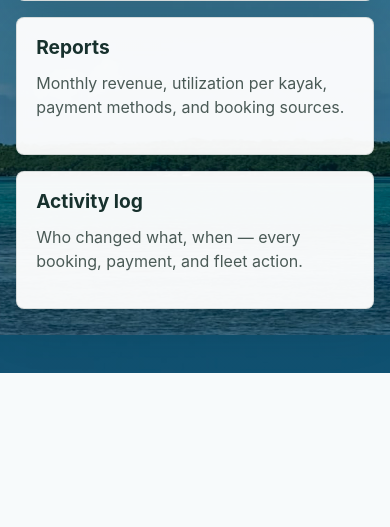
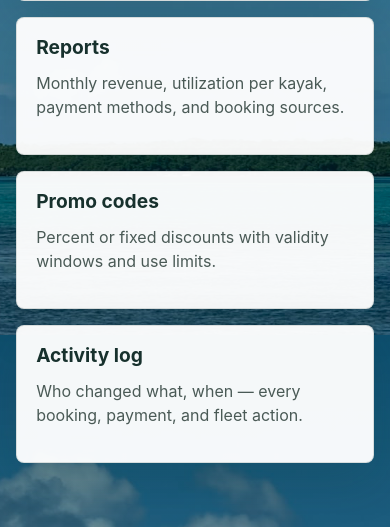
Before and after one commit to Hewish8/rental-platform, a Flask app: page /admin/more in a window 390 px wide; the page is wider, and only the part inside the window is pictured. Shown: the part 509-1036 px from the top of that part. Before the commit the page ends 882 px from the top of that part, so only its background shows below. Run offline with Flask 3, Linux system fonts and the light colour scheme; the visitor is signed in with stand-in values (Sample User, id 1); data comes from the database, SQL or seed files in the repository; parts of the project's set-up code (start-up, migrations or seed data) failed here and were passed over.

Commit message:
T31c: promo codes end to end
promo_codes table (percent/fixed, validity window, use limit,
enable/disable) managed from the More hub; public checkout gains an
optional promo field with live /api/promo preview that updates the
price summary, review step, and mobile bar. Discounts are recomputed
server-side at booking time inside the same transaction that
increments uses; bookings store promo_code + discount.

Co-Authored-By: Claude Fable 5 <noreply@anthropic.com>

```diff
--- a/app.py
+++ b/app.py
@@ -220,6 +220,22 @@ def init_db(database, owner_email=None, owner_password=None):
         )
         db.execute(
             """
+            CREATE TABLE IF NOT EXISTS promo_codes (
+                id INTEGER PRIMARY KEY AUTOINCREMENT,
+                code TEXT NOT NULL UNIQUE,
+                kind TEXT NOT NULL DEFAULT 'percent',
+                value INTEGER NOT NULL,
+                valid_from TEXT,
+                valid_to TEXT,
+                max_uses INTEGER,
+                uses INTEGER NOT NULL DEFAULT 0,
+                active INTEGER NOT NULL DEFAULT 1,
+                created_at TEXT NOT NULL
+            )
+            """
+        )
+        db.execute(
+            """
             CREATE TABLE IF NOT EXISTS customer_notes (
                 identity TEXT PRIMARY KEY,
                 note TEXT NOT NULL DEFAULT '',
@@ -312,6 +328,8 @@ def migrate_db(db):
         "checked_out_at": "ALTER TABLE bookings ADD COLUMN checked_out_at TEXT",
         "checked_in_at": "ALTER TABLE bookings ADD COLUMN checked_in_at TEXT",
         "cancelled_reason": "ALTER TABLE bookings ADD COLUMN cancelled_reason TEXT",
+        "promo_code": "ALTER TABLE bookings ADD COLUMN promo_code TEXT",
+        "discount": "ALTER TABLE bookings ADD COLUMN discount INTEGER NOT NULL DEFAULT 0",
     }
     for column, statement in migrations.items():
         if column not in columns:
@@ -623,12 +641,42 @@ def validate_booking_form(db, form):
     if len(values["notes"]) > 2000:
         errors["notes"] = "Please keep your message under 2000 characters."
 
+    values["promo_code"] = form.get("promo_code", "").strip().upper()
+
     return values, errors, kayak, booking_date
 
 
-def create_booking(db, kayak, start_date, end_date, values, source, party_size=1):
+def find_valid_promo(db, code):
+    """Returns (promo_row, error_message)."""
+    code = (code or "").strip().upper()
+    if not code:
+        return None, None
+    promo = db.execute("SELECT * FROM promo_codes WHERE code = ?", (code,)).fetchone()
+    today_iso = local_today().isoformat()
+    if promo is None or not promo["active"]:
+        return None, "That promo code is not valid."
+    if promo["valid_from"] and today_iso < promo["valid_from"]:
+        return None, "That promo code is not active yet."
+    if promo["valid_to"] and today_iso > promo["valid_to"]:
+        return None, "That promo code has expired."
+    if promo["max_uses"] and promo["uses"] >= promo["max_uses"]:
+        return None, "That promo code has been fully used."
+    return promo, None
+
+
+def promo_discount(promo, total):
+    if promo is None:
+        return 0
+    if promo["kind"] == "percent":
+        return min(total, round(total * promo["value"] / 100))
+    return min(total, promo["value"])
+
+
+def create_booking(db, kayak, start_date, end_date, values, source, party_size=1, promo=None):
     """Atomically create a booking. Returns (booking_id, booking) — id is None
     if the dates were taken between validation and insert."""
+    base_total = count_days(start_date, end_date) * kayak["price_per_day"]
+    discount = promo_discount(promo, base_total)
     booking = {
         "kayak_id": kayak["id"],
         "booking_reference": generate_booking_reference(),
@@ -638,7 +686,9 @@ def create_booking(db, kayak, start_date, end_date, values, source, party_size=1
         "start_date": start_date.isoformat(),
         "end_date": end_date.isoformat(),
         "notes": values.get("notes", ""),
-        "total_price": count_days(start_date, end_date) * kayak["price_per_day"],
+        "total_price": base_total - discount,
+        "discount": discount,
+        "promo_code": promo["code"] if promo else None,
     }
     for _attempt in range(2):
         try:
@@ -650,8 +700,9 @@ def create_booking(db, kayak, start_date, end_date, values, source, party_size=1
                 """
                 INSERT INTO bookings
                     (kayak_id, booking_reference, customer_name, customer_email, customer_phone,
-                     start_date, end_date, notes, total_price, source, party_size, created_at)
-                VALUES (?, ?, ?, ?, ?, ?, ?, ?, ?, ?, ?, ?)
+                     start_date, end_date, notes, total_price, discount, promo_code,
+                     source, party_size, created_at)
+                VALUES (?, ?, ?, ?, ?, ?, ?, ?, ?, ?, ?, ?, ?, ?)
                 """,
                 (
                     booking["kayak_id"],
@@ -663,11 +714,15 @@ def create_booking(db, kayak, start_date, end_date, values, source, party_size=1
                     booking["end_date"],
                     booking["notes"],
                     booking["total_price"],
+                    booking["discount"],
+                    booking["promo_code"],
                     source,
                     party_size,
                     datetime.now(timezone.utc).isoformat(timespec="seconds"),
                 ),
             )
+            if promo is not None:
+                db.execute("UPDATE promo_codes SET uses = uses + 1 WHERE id = ?", (promo["id"],))
             record_audit(db, "created", "booking", cursor.lastrowid, f"{booking['booking_reference']} via {source}")
             db.commit()
             return cursor.lastrowid, booking
@@ -683,9 +738,20 @@ def conflict_suggestions(db, kayak, booking_date):
     return nearest_available_dates(db, kayak["id"], booking_date)
 
 
+def promo_check():
+    db = get_db()
+    promo, error = find_valid_promo(db, request.args.get("code", ""))
+    if error or promo is None:
+        return jsonify({"valid": False, "error": error or "Enter a promo code."}), 200
+    return jsonify({"valid": True, "kind": promo["kind"], "value": promo["value"], "code": promo["code"]})
+
+
 def book():
     db = get_db()
     values, errors, kayak, booking_date = validate_booking_form(db, request.form)
+    promo, promo_error = find_valid_promo(db, values.get("promo_code"))
+    if promo_error:
+        errors["promo_code"] = promo_error
     if errors:
         suggestions = None
         if "already booked" in errors.get("booking_date", ""):
@@ -695,7 +761,7 @@ def book():
     start_date = booking_date
     end_date = booking_date
 
-    booking_id, booking = create_booking(db, kayak, start_date, end_date, values, source="online")
+    booking_id, booking = create_booking(db, kayak, start_date, end_date, values, source="online", promo=promo)
     if booking_id is None:
         errors["booking_date"] = "That kayak was just booked on this date. Please pick another date."
         return render_index(values, errors, 409, conflict_suggestions(db, kayak, booking_date))
@@ -1688,6 +1754,67 @@ def admin_customer_note():
 
 
 @admin_required
+def admin_promos():
+    db = get_db()
+    promos = db.execute("SELECT * FROM promo_codes ORDER BY active DESC, id DESC").fetchall()
+    return render_template("admin_promos.html", promos=promos)
+
+
+@admin_required
+def admin_promo_create():
+    db = get_db()
+    code = request.form.get("code", "").strip().upper()
+    kind = request.form.get("kind", "percent")
+    if kind not in ("percent", "fixed"):
+        kind = "percent"
+    try:
+        value = int(request.form.get("value", ""))
+        if value <= 0 or (kind == "percent" and value > 100):
+            raise ValueError
+    except ValueError:
+        flash("Value must be a positive number (1-100 for percent).", "error")
+        return redirect(url_for("admin_promos"))
+    if not code or not code.replace("-", "").isalnum():
+        flash("Code must be letters and numbers.", "error")
+        return redirect(url_for("admin_promos"))
+    max_uses = None
+    if request.form.get("max_uses"):
+        try:
+            max_uses = max(1, int(request.form["max_uses"]))
+        except ValueError:
+            max_uses = None
+    valid_from = request.form.get("valid_from") or None
+    valid_to = request.form.get("valid_to") or None
+    try:
+        db.execute(
+            "INSERT INTO promo_codes (code, kind, value, valid_from, valid_to, max_uses, created_at) VALUES (?, ?, ?, ?, ?, ?, ?)",
+            (code, kind, value, valid_from, valid_to, max_uses,
+             datetime.now(timezone.utc).isoformat(timespec="seconds")),
+        )
+    except sqlite3.IntegrityError:
+        flash("That code already exists.", "error")
+        return redirect(url_for("admin_promos"))
+    record_audit(db, "created", "promo", code, f"{kind} {value}")
+    db.commit()
+    flash(f"Promo code {code} created.", "success")
+    return redirect(url_for("admin_promos"))
+
+
+@admin_required
+def admin_promo_toggle(promo_id):
+    db = get_db()
+    promo = db.execute("SELECT * FROM promo_codes WHERE id = ?", (promo_id,)).fetchone()
+    if promo is None:
+        return redirect(url_for("admin_promos"))
+    new_state = 0 if promo["active"] else 1
+    db.execute("UPDATE promo_codes SET active = ? WHERE id = ?", (new_state, promo_id))
+    record_audit(db, "enabled" if new_state else "disabled", "promo", promo["code"])
+    db.commit()
+    flash(f"{promo['code']} {'enabled' if new_state else 'disabled'}.", "success")
+    return redirect(url_for("admin_promos"))
+
+
+@admin_required
 def admin_reports():
     db = get_db()
     month = request.args.get("month", local_today().strftime("%Y-%m"))
@@ -1826,6 +1953,7 @@ def create_app(config_overrides=None):
     app.add_url_rule("/", "index", index)
     app.add_url_rule("/assets/<path:filename>", "assets", assets)
     app.add_url_rule("/api/availability", "availability", availability)
+    app.add_url_rule("/api/promo", "promo_check", promo_check)
     app.add_url_rule("/book", "book", book, methods=["POST"])
     app.add_url_rule("/booking/<reference>", "booking_success", booking_success)
     app.add_url_rule("/booking/<reference>/calendar.ics", "booking_ics", booking_ics)
@@ -1839,6 +1967,9 @@ def create_app(config_overrides=None):
     app.add_url_rule("/admin/customers", "admin_customers", admin_customers)
     app.add_url_rule("/admin/customers/note", "admin_customer_note", admin_customer_note, methods=["POST"])
     app.add_url_rule("/admin/reports", "admin_reports", admin_reports)
+    app.add_url_rule("/admin/promos", "admin_promos", admin_promos)
+    app.add_url_rule("/admin/promos/new", "admin_promo_create", admin_promo_create, methods=["POST"])
+    app.add_url_rule("/admin/promos/<int:promo_id>/toggle", "admin_promo_toggle", admin_promo_toggle, methods=["POST"])
     app.add_url_rule("/admin/fleet", "admin_fleet", admin_fleet)
     app.add_url_rule("/admin/fleet/new", "admin_kayak_new", admin_kayak_save, methods=["POST"])
     app.add_url_rule("/admin/fleet/<int:kayak_id>/save", "admin_kayak_save", admin_kayak_save, methods=["POST"])
--- a/static/app.js
+++ b/static/app.js
@@ -63,17 +63,32 @@ function updateSelectionLine() {
   calendarSelection.innerHTML = `<strong>${prettyDate(selectedDate)}</strong> · ${name}<strong>${price}</strong>`;
 }
 
+let activePromo = null;
+
+function discountedTotal(rate) {
+  if (!activePromo) {
+    return rate;
+  }
+  const discount = activePromo.kind === "percent"
+    ? Math.min(rate, Math.round((rate * activePromo.value) / 100))
+    : Math.min(rate, activePromo.value);
+  return rate - discount;
+}
+
 function updateBookingSummary() {
   const card = currentKayakCard();
   const rate = card ? Number(card.dataset.kayakPrice) : 0;
+  const total = discountedTotal(rate);
   if (bookingBarPrice) {
-    bookingBarPrice.textContent = `Rs ${rate}`;
+    bookingBarPrice.textContent = `Rs ${total}`;
   }
   if (selectedDate) {
     if (priceSummary) {
       priceSummary.hidden = false;
-      summaryLine.textContent = `Rs ${rate} × 1 day`;
-      summaryTotal.textContent = `Rs ${rate}`;
+      summaryLine.textContent = activePromo
+        ? `Rs ${rate} × 1 day − ${activePromo.code}`
+        : `Rs ${rate} × 1 day`;
+      summaryTotal.textContent = `Rs ${total}`;
     }
     if (bookingBarMeta) {
       bookingBarMeta.textContent = prettyDate(selectedDate);
@@ -357,7 +372,7 @@ function setStep(step) {
 function fillReview() {
   const form = document.querySelector(".booking-form");
   const card = currentKayakCard();
-  const rate = card ? Number(card.dataset.kayakPrice) : 0;
+  const rate = card ? discountedTotal(Number(card.dataset.kayakPrice)) : 0;
   document.querySelector("#reviewKayak").textContent = card ? card.dataset.kayakName : "";
   document.querySelector("#reviewDate").textContent = selectedDate ? prettyDate(selectedDate) : "";
   document.querySelector("#reviewName").textContent = form.customer_name.value.trim();
@@ -425,3 +440,38 @@ document.querySelectorAll(".date-chip").forEach((chip) => {
     loadAvailability();
   });
 });
+
+
+// Promo code live check
+const promoInput = document.querySelector("#promoCode");
+const promoStatus = document.querySelector("#promoStatus");
+
+promoInput?.addEventListener("blur", async () => {
+  const code = promoInput.value.trim();
+  if (!code) {
+    activePromo = null;
+    promoStatus.hidden = true;
+    updateBookingSummary();
+    return;
+  }
+  try {
+    const response = await fetch(`/api/promo?code=${encodeURIComponent(code)}`);
+    const data = await response.json();
+    promoStatus.hidden = false;
+    if (data.valid) {
+      activePromo = data;
+      promoStatus.textContent = data.kind === "percent"
+        ? `✓ ${data.code}: ${data.value}% off`
+        : `✓ ${data.code}: Rs ${data.value} off`;
+      promoStatus.className = "promo-status is-valid";
+    } else {
+      activePromo = null;
+      promoStatus.textContent = data.error;
+      promoStatus.className = "promo-status is-invalid";
+    }
+  } catch (error) {
+    activePromo = null;
+    promoStatus.hidden = true;
+  }
+  updateBookingSummary();
+});
--- a/static/styles.css
+++ b/static/styles.css
@@ -2439,3 +2439,17 @@ dd,
     grid-template-columns: 1fr;
   }
 }
+
+
+.promo-status {
+  font-size: 0.85rem;
+  font-weight: 650;
+}
+
+.promo-status.is-valid {
+  color: var(--color-success);
+}
+
+.promo-status.is-invalid {
+  color: var(--color-danger);
+}
--- a/templates/admin_more.html
+++ b/templates/admin_more.html
@@ -13,6 +13,10 @@
       <h2>Reports</h2>
       <p class="admin-muted">Monthly revenue, utilization per kayak, payment methods, and booking sources.</p>
     </a>
+    <a class="admin-tool more-card" href="{{ url_for('admin_promos') }}">
+      <h2>Promo codes</h2>
+      <p class="admin-muted">Percent or fixed discounts with validity windows and use limits.</p>
+    </a>
     <a class="admin-tool more-card" href="{{ url_for('admin_audit') }}">
       <h2>Activity log</h2>
       <p class="admin-muted">Who changed what, when — every booking, payment, and fleet action.</p>
```
Also changed, not shown: templates/admin_promos.html (added, +70 -0 lines), templates/index.html (+7 -0 lines), tests/test_app.py (+51 -0 lines).
